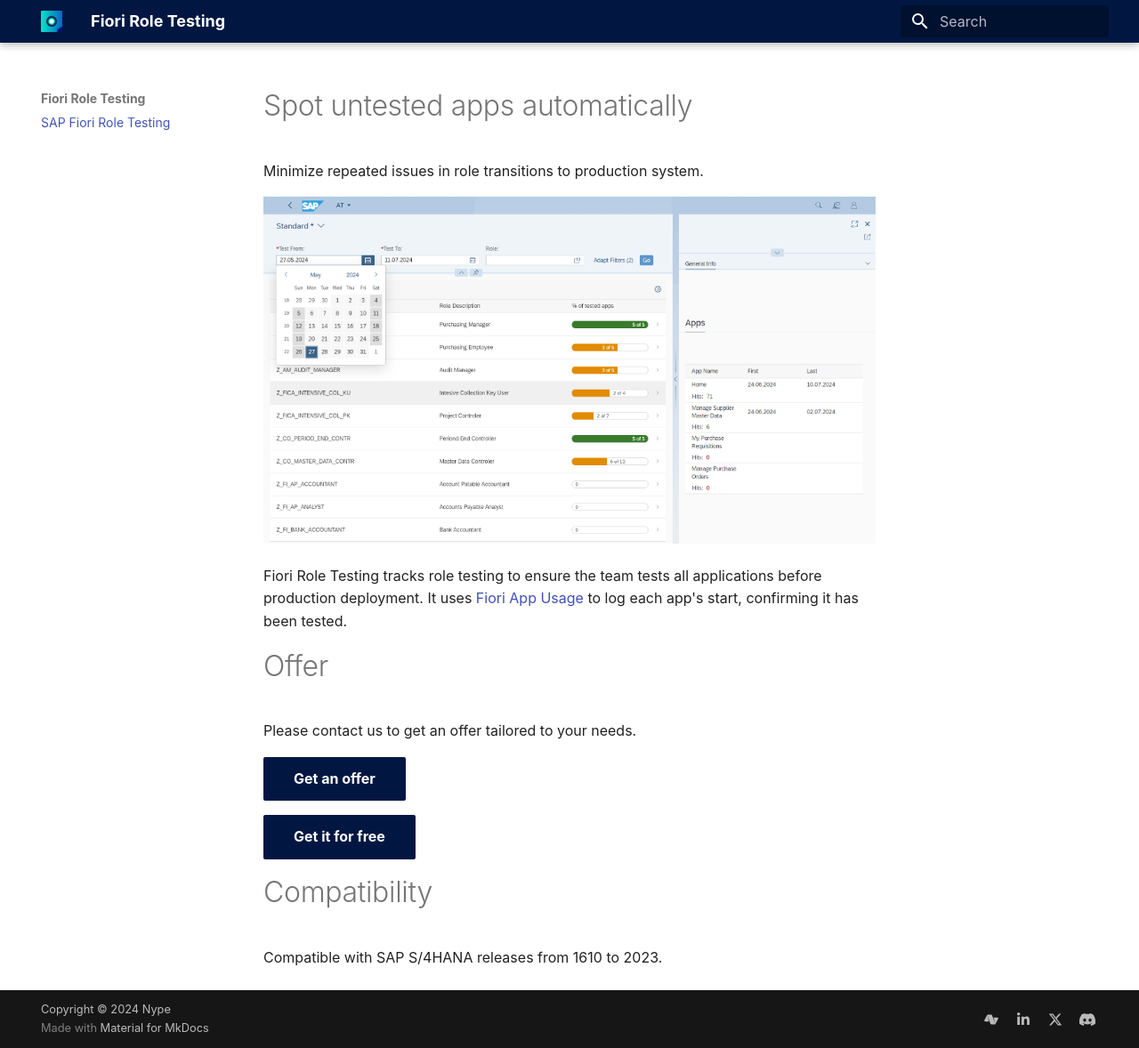
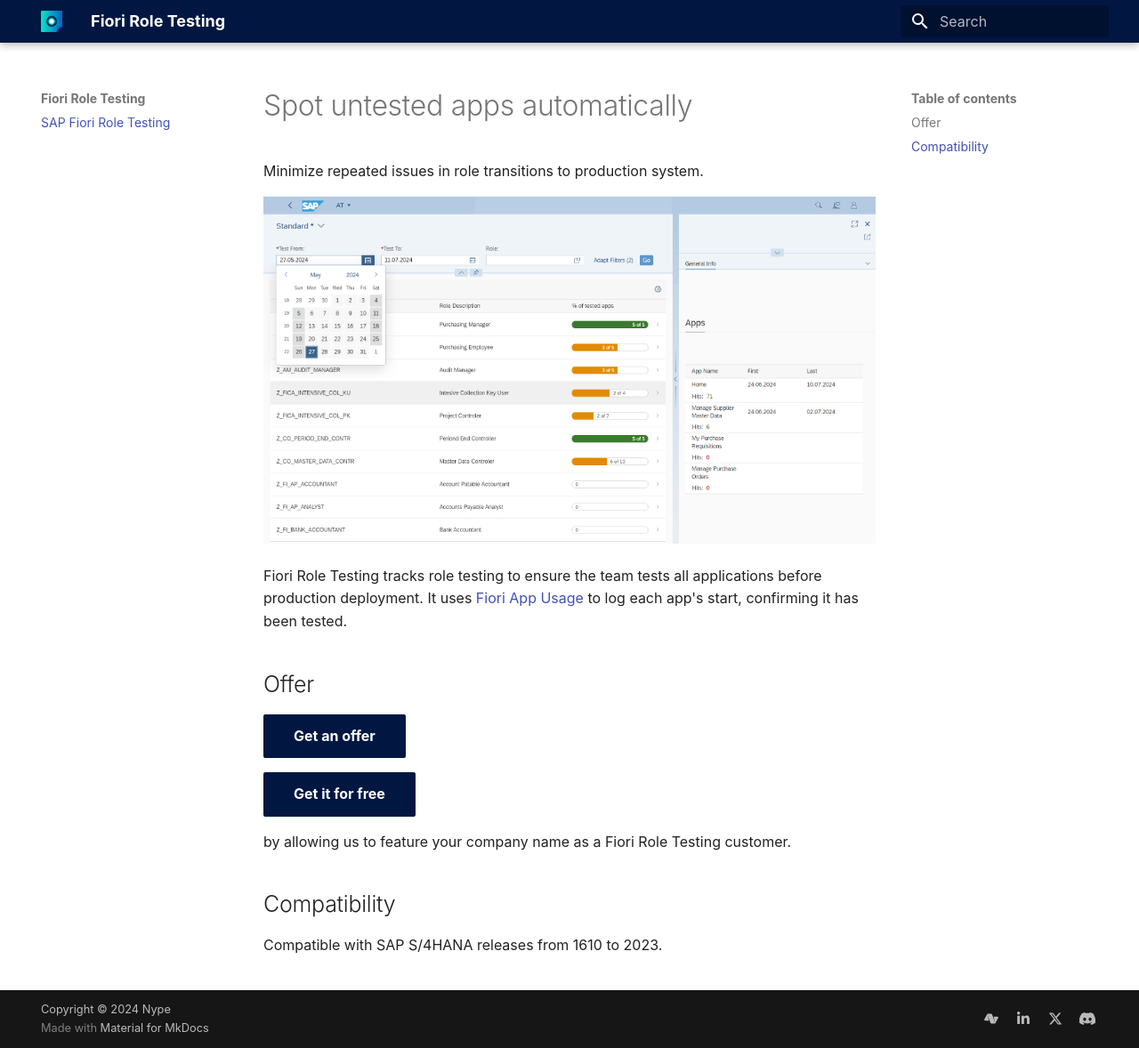
Before and after one commit to fioriroletesting/fioriroletesting.github.io, an MkDocs documentation site: the page built from docs/index.md, in a window 1280 px wide and 1178 px high. Shown: the whole window at 89% size. Built offline with MkDocs 1.6.1 and Material for MkDocs 9.7.7, drawn with Linux system fonts in a browser that asks for light colours; some web fonts are replaced.

Commit message:
docs: contact

```diff
--- a/docs/index.md
+++ b/docs/index.md
@@ -10,14 +10,14 @@
 
 Fiori Role Testing tracks role testing to ensure the team tests all applications before production deployment. It uses [Fiori App Usage](https://help.fioriappsusage.org) to log each app's start, confirming it has been tested.
 
-# Offer
-
-Please contact us to get an offer tailored to your needs.
+## Offer
 
 [Get an offer](contact.md){ .md-button .md-button--primary }
 
 [Get it for free](contact.md?free=true){ .md-button .md-button--primary }
 
-# Compatibility
+by allowing us to feature your company name as a Fiori Role Testing customer.
+
+## Compatibility
 
 Compatible with SAP S/4HANA releases from 1610 to 2023.
```
Also changed, not shown: docs/contact.md (+2 -5 lines).
